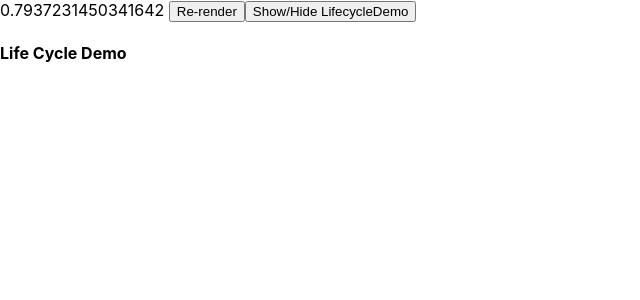
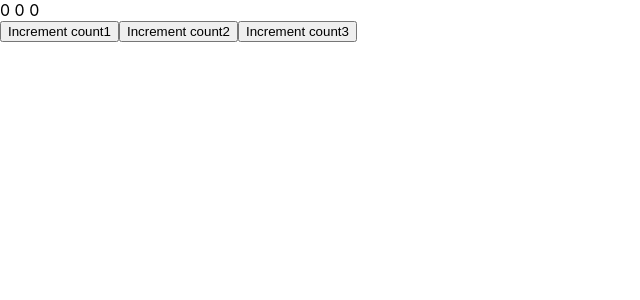
Before and after one commit to aniketbumbc/React-UseEffect, a React (Create React App) app: page / in a window 1280 px wide. Shown: the top 300 px of the page, without its empty margins (0-640 px from the left). Built offline with nearby package versions, Linux system fonts and the light colour scheme.

Commit message:
state useEffect

```diff
--- a/src/App.js
+++ b/src/App.js
@@ -2,34 +2,30 @@ import React, { useState, useEffect } from 'react';
 import './App.css';
 // import LifeCycleDemo from './components/LifeCycleDemo';
 
-const LifeCycleDemo = () => {
+function ThreeCounts() {
+  const [count1, setCount1] = useState(0);
+  const [count2, setCount2] = useState(0);
+  const [count3, setCount3] = useState(0);
+
   useEffect(() => {
-    console.log('render');
-
-    return () => console.log('unMount....');
-  }, []);
+    console.log('count2 changed!');
+  }, [count2]);
 
   return (
     <div>
-      <h4> Life Cycle Demo</h4>
+      {count1} {count2} {count3}
+      <br />
+      <button onClick={() => setCount1(count1 + 1)}>Increment count1</button>
+      <button onClick={() => setCount2(count2 + 1)}>Increment count2</button>
+      <button onClick={() => setCount3(count3 + 1)}>Increment count3</button>
     </div>
   );
-};
+}
 
 function App() {
-  const [random, setRandom] = useState(Math.random());
-  const [mounted, setMounted] = useState(true);
-  const reRender = () => setRandom(Math.random());
-  const toggle = () => setMounted(!mounted);
   return (
     <>
-      <label className='app'>
-        {random}
-        {mounted}{' '}
-      </label>
-      <button onClick={reRender}>Re-render</button>
-      <button onClick={toggle}>Show/Hide LifecycleDemo</button>
-      {mounted && <LifeCycleDemo />}
+      <ThreeCounts />
     </>
   );
 }
```
